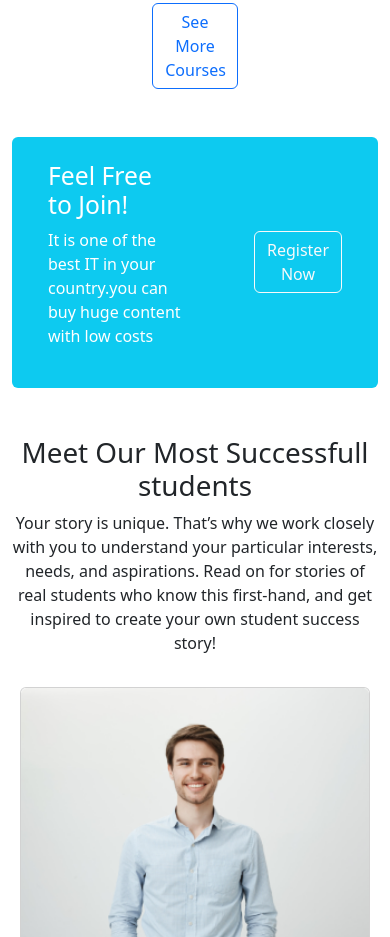
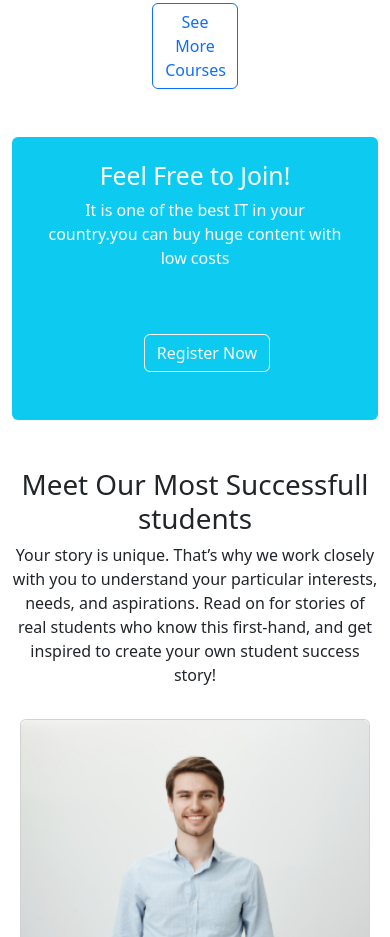
Before and after one commit to ak-armu/best-it, a plain HTML site: page index.html in a window 390 px wide. Shown: the part 1834-2771 px from the top of the page. Drawn offline with nearby package versions, Linux system fonts and the light colour scheme.

Commit message:
registration section done responsive

```diff
--- a/index.html
+++ b/index.html
@@ -161,14 +161,14 @@
         </section>
         <!--Course Section complete-->
         <!--Register section Start-->
-        <section class="d-flex flex-sm-column flex-xs-column flex-md-row flex-lg-row justify-content-center align-items-center container w-100 mt-5 mb-5 bg-info text-white rounded">
+        <section class="d-flex flex-column flex-sm-column flex-xs-column flex-md-row flex-lg-row justify-content-around align-items-center container w-100 mt-5 mb-5 bg-info text-white rounded">
           <div class="p-4">
-            <h2>Feel Free to Join!</h2>
-            <p>It is one of the best IT in your country.you can buy huge content with low costs</p>
+            <h2 class="text-center">Feel Free to Join!</h2>
+            <p class="text-center">It is one of the best IT in your country.you can buy huge content with low costs</p>
           </div>
           <div class="p-4 ms-4">
             <!-- Button trigger modal -->
-            <button class="btn btn-outline-light" data-toggle="modal" data-target="#loginModal">Register Now</button>
+            <button class="btn btn-outline-light mb-4" data-toggle="modal" data-target="#loginModal">Register Now</button>
             <!--modal-->
             <div class="modal" id="loginModal">
               <div class="modal-dialog modal-sm">
```
